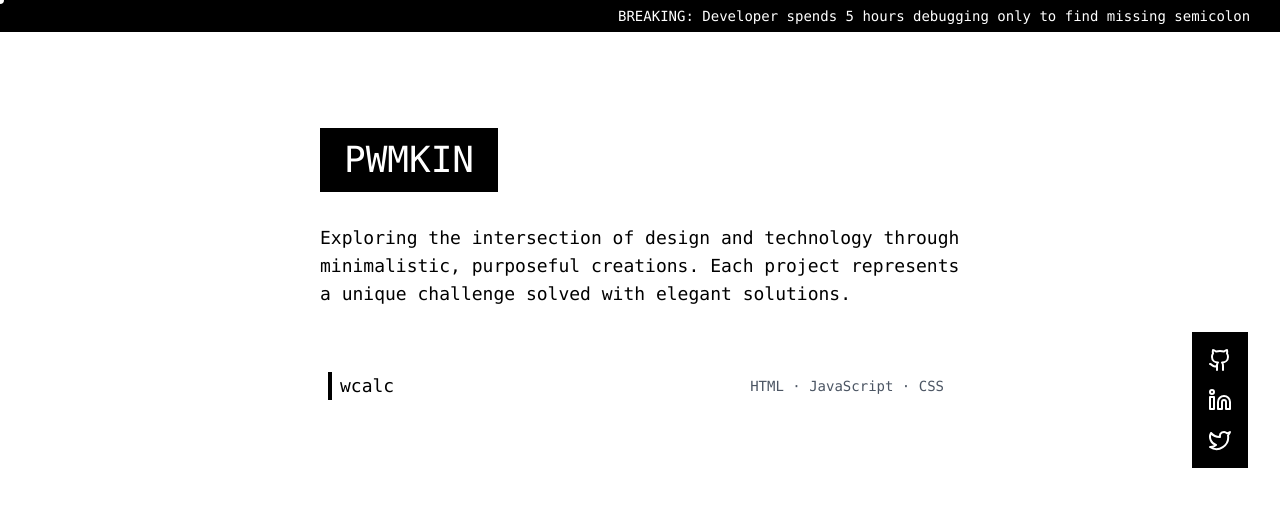
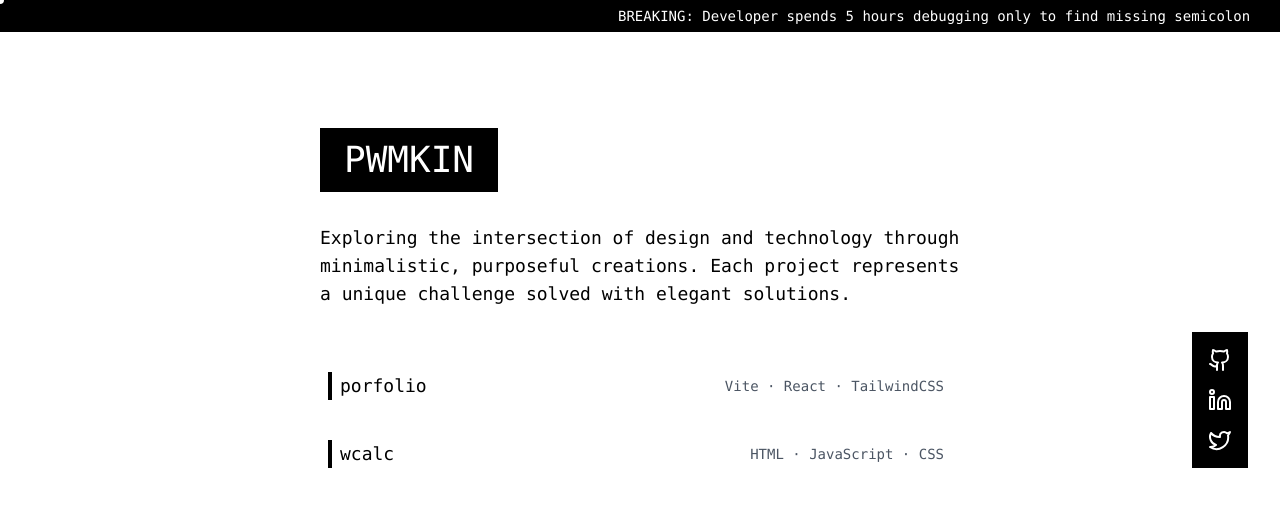
Before and after one commit to pwmkin/portfolio, a React (Vite) app: page / in a window 1280 px wide. Shown: the top 506 px of the page. Built offline with nearby package versions, Linux system fonts and the light colour scheme.

Commit message:
v1.2 added portfolio

```diff
--- a/src/data/projects.ts
+++ b/src/data/projects.ts
@@ -9,6 +9,14 @@ export interface Project {
 export const projects: Project[] = [
   {
     id: "1",
+    title: "porfolio",
+    techStack: ["Vite", "React", "TailwindCSS"],
+    description:
+      "My personal portfolio, in fact, the website you are looking at right now.",
+    repository: "https://github.com/pwmkin/portfolio",
+  },
+  {
+    id: "2",
     title: "wcalc",
     techStack: ["HTML", "JavaScript", "CSS"],
     description:
```
